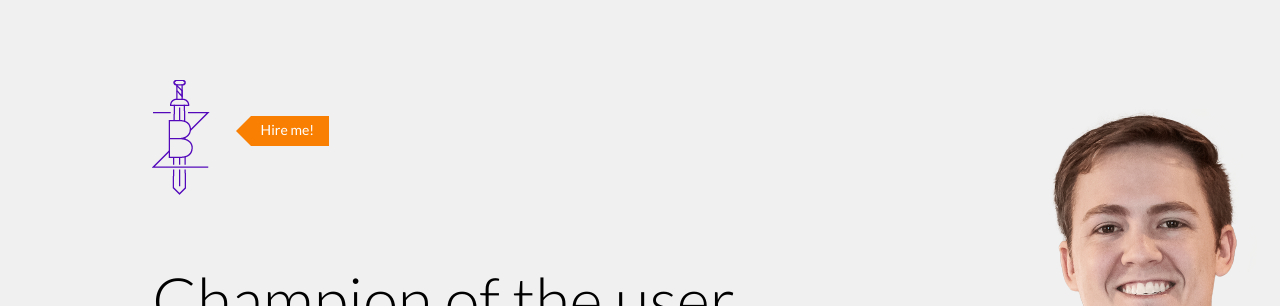
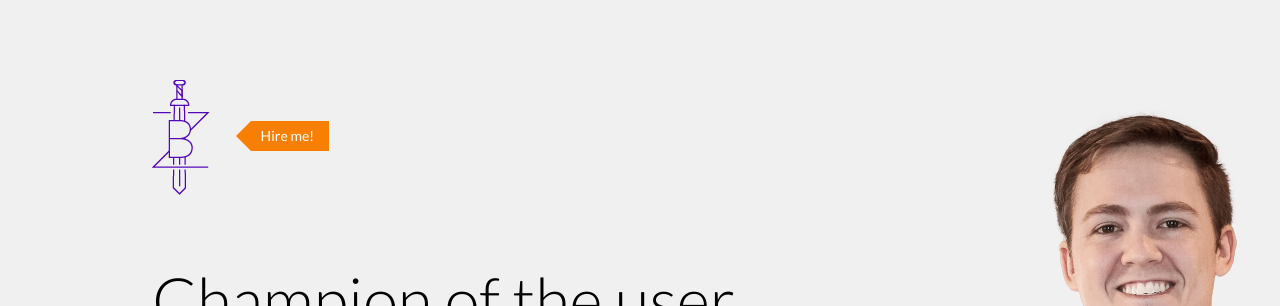
Before and after one commit to bzle/brandonz-me, a Jekyll site: the page built from index.html, in a window 1280 px wide. Shown: the top 306 px of the page. Built offline with Jekyll 4.4.1, drawn with Linux system fonts in a browser that asks for light colours; nearby versions of some CDN libraries.

Commit message:
Updated '/css/style.scss' via CloudCannon

```diff
--- a/css/style.scss
+++ b/css/style.scss
@@ -910,7 +910,7 @@ footer:hover {
 }
 .logo__alert-box {
     position: absolute;
-    top: 30%;
+    top: 35%;
     left: 170%;
     text-decoration: none;
     white-space: nowrap;
```
